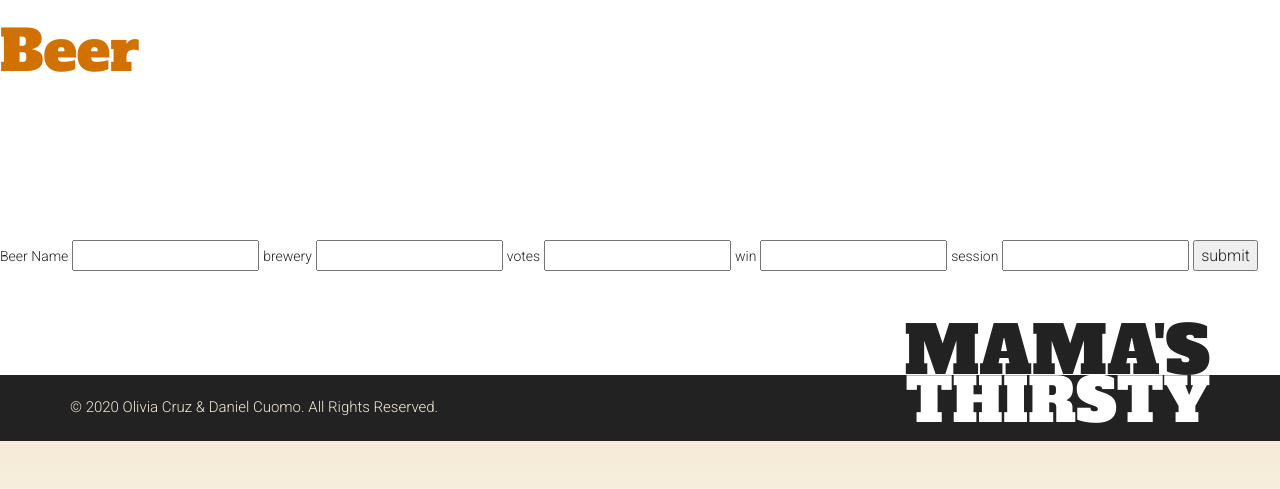
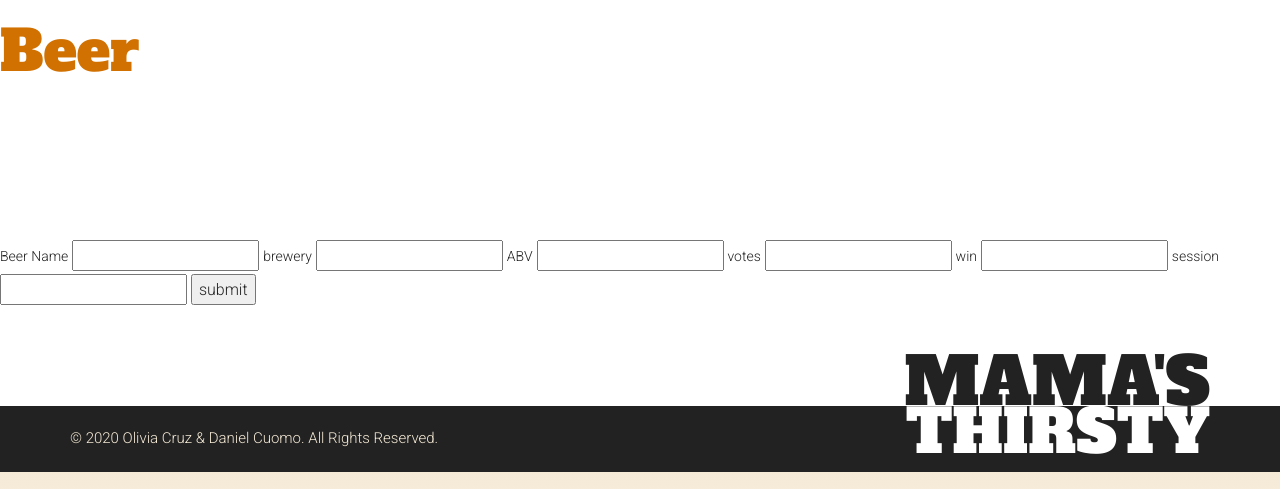
Before and after one commit to drc0308/flight_club, a Flask app: template flight_club/templates/sessions/test_beer.html in a window 1280 px wide. Shown: the part 311-800 px from the top of the page. Run offline with Flask 2, Linux system fonts and the light colour scheme; the template is opened without the code that fills it, so the values that code supplies are empty; some libraries are stand-ins or nearby versions.

Commit message:
updated test beer to add beer_abv

```diff
--- a/flight_club/templates/sessions/test_beer.html
+++ b/flight_club/templates/sessions/test_beer.html
@@ -10,6 +10,8 @@
   <input name="beer_name" id="beer_name" required>
   <label for="brewery">brewery</label>
   <input name="brewery" id="brewery" required>
+  <label for="beer_abv">ABV</label>
+  <input name="beer_abv" id="beer_abv" required>
   <label for="votes">votes</label>
   <input name="votes" id="votes" required>
   <label for="win">win</label>
```
